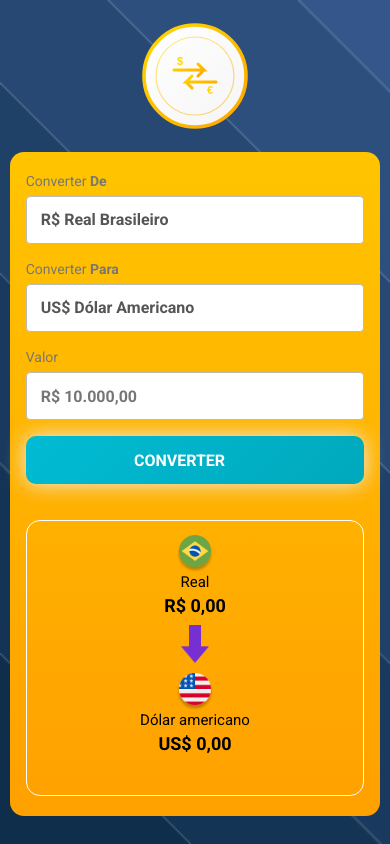
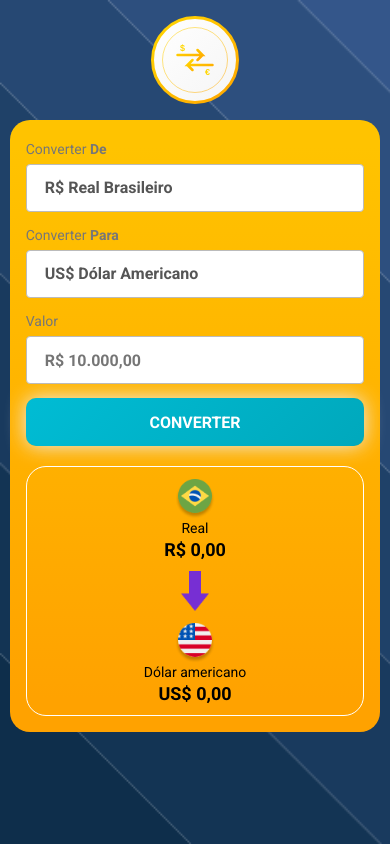
Before and after one commit to DanielMartins22/Conversor-de-Moedas, a plain HTML site: page index.html in a window 390 px wide. Drawn offline with Linux system fonts and the light colour scheme.

Commit message:
ajuste de estilos e responsividade: melhorias na logo, container e botões; correção de margens e tamanhos para telas pequenas

```diff
--- a/style.css
+++ b/style.css
@@ -11,11 +11,8 @@
     appearance: none;
 }
 
-/* Permite rolagem e altura automática */
-html,
-body {
-    height: auto;
-    min-height: 100vh;
+/* Permite rolagem */
+html {
     overflow-x: hidden;
     overflow-y: auto;
 }
@@ -26,30 +23,36 @@ body {
     background-size: cover;
     background-repeat: no-repeat;
     background-attachment: fixed;
+    min-height: 100vh;
+    display: flex;
+    flex-direction: column;
+    align-items: center;
+    padding: 10px 0;
 }
 
 /* Estilo da logo centralizada */
 .logo {
-    width: 240px;
-    height: 240px;
+    width: 150px;
+    height: 150px;
     display: block;
-    margin: 20px auto;
+    margin: 10px auto;
+    flex-shrink: 0;
 }
 
 /* Container principal do formulário */
 .form-group {
     width: 375px;
-    min-height: 712px;
+    max-width: 95vw;
     border-radius: 20px;
     background-image: linear-gradient( 0deg,  rgba(255,162,0,1) 5.6%, rgba(255,195,0,1) 95.7% );
-    margin: 0 auto 20px auto;
-    padding: 44px 24px 23px;
+    margin: 10px auto;
+    padding: 30px 24px 23px;
 }
 
 /* Inputs e selects padronizados */
 input,
 select {
-    width: 327px;
+    width: 100%;
     height: 48px;
     border-radius: 4px;
     border: 1px solid #bbb;
@@ -60,7 +63,7 @@ select {
     line-height: 18px;
     padding-left: 18px;
     cursor: pointer;
-    margin-bottom: 24px;
+    margin-bottom: 20px;
 }
 
 /* Estilo dos labels e <b> */
@@ -89,9 +92,9 @@ b {
 
 /* Botão de conversão */
 button {
-    width: 327px;
+    width: 100%;
     height: 48px;
-    border-radius: 5px;
+    border-radius: 10px;
     background: linear-gradient(135deg, #00BCD4, #0097A7);
     padding: 15px 45px;
     text-align: center;
@@ -100,7 +103,6 @@ button {
     background-size: 200% auto;
     color: white;
     box-shadow: 0 0 20px #eee;
-    border-radius: 10px;
     display: block;
     cursor: pointer;
     font-weight: 600;
@@ -115,7 +117,7 @@ button:hover {
     font-size: 16px;
     font-weight: 700;
     cursor: pointer;
-    transition: background 0.2s;
+    transition: all 0.2s;
     transform: translateY(-3px);
 }
 
@@ -126,11 +128,11 @@ button:active {
 
 /* Área dos resultados */
 section {
-    width: 327px;
-    min-height: 276px;
+    width: 100%;
+    min-height: 250px;
     border-radius: 20px;
     border: 1px solid white;
-    margin-top: 36px;
+    margin-top: 24px;
     padding: 12px;
     display: flex;
     flex-direction: column;
@@ -177,45 +179,40 @@ section {
     line-height: 18px;
 }
 
-/* Responsividade para telas de até 430px (ex: iPhone 16 Pro Max) */
+/* Responsividade para telas pequenas */
 @media (max-width: 430px) {
+
+    body {
+        padding: 5px 0;
+    }
 
     /* Logo menor em telas pequenas */
     .logo {
-        width: 120px;
-        height: 120px;
-        margin: 16px auto;
+        width: 100px;
+        height: 100px;
+        margin: 5px auto;
     }
 
-    /* Deixa o container principal mais largo e com padding confortável */
+    /* Container principal */
     .form-group {
         width: 95vw;
-        max-width: 400px;
-        min-width: 0;
-        padding: 20px 16px;
-        border-radius: 14px;
-        margin: 0 auto 20px auto;
-        min-height: unset;
-        height: auto;
+        padding: 20px 16px 16px;
+        margin: 5px auto 10px;
     }
 
-    /* Section dos resultados também mais larga e confortável */
-    section {
-        width: 100%;
-        padding: 14px;
-        border-radius: 14px;
-    }
-
-    /* Inputs, selects e botões maiores e mais fáceis de interagir */
+    /* Inputs e selects */
     input,
     select,
     button {
-        width: 100%;
-        min-width: 0;
+        height: 48px;
+        margin-bottom: 14px;
         font-size: 16px;
-        height: 48px;
-        padding-left: 14px;
-        margin-bottom: 16px;
+    }
+
+    /* Section dos resultados */
+    section {
+        margin-top: 20px;
+        min-height: 220px;
     }
 
     /* Imagens das moedas */
@@ -223,28 +220,45 @@ section {
     .dolar,
     .euro,
     .libra {
-        width: 38px;
-        height: 38px;
+        width: 40px;
+        height: 40px;
     }
 
     /* Seta entre as moedas */
     .arrow {
         width: 28px;
-        height: 38px;
-        margin: 10px 0;
+        height: 40px;
+        margin: 12px 0;
     }
 
-    /* Valores das moedas com fonte maior */
+    /* Valores das moedas */
     .currency-to-convert,
     .currency-value {
         font-size: 18px;
     }
 
-    /* Nome das moedas com fonte maior */
+    /* Nome das moedas */
     .moeda {
-        font-size: 15px;
-        margin-bottom: 6px;
+        font-size: 14px;
+        margin-bottom: 4px;
     }
 }
 
-/* Responsividade para telas de até 320px (ex: iPhone SE) */
+/* Para telas muito pequenas */
+@media (max-width: 375px) {
+    .logo {
+        width: 80px;
+        height: 80px;
+    }
+
+    .form-group {
+        padding: 16px 12px;
+    }
+}
+
+/* Desktop - centraliza verticalmente quando houver espaço */
+@media (min-height: 900px) and (min-width: 431px) {
+    body {
+        justify-content: center;
+    }
+}
```
